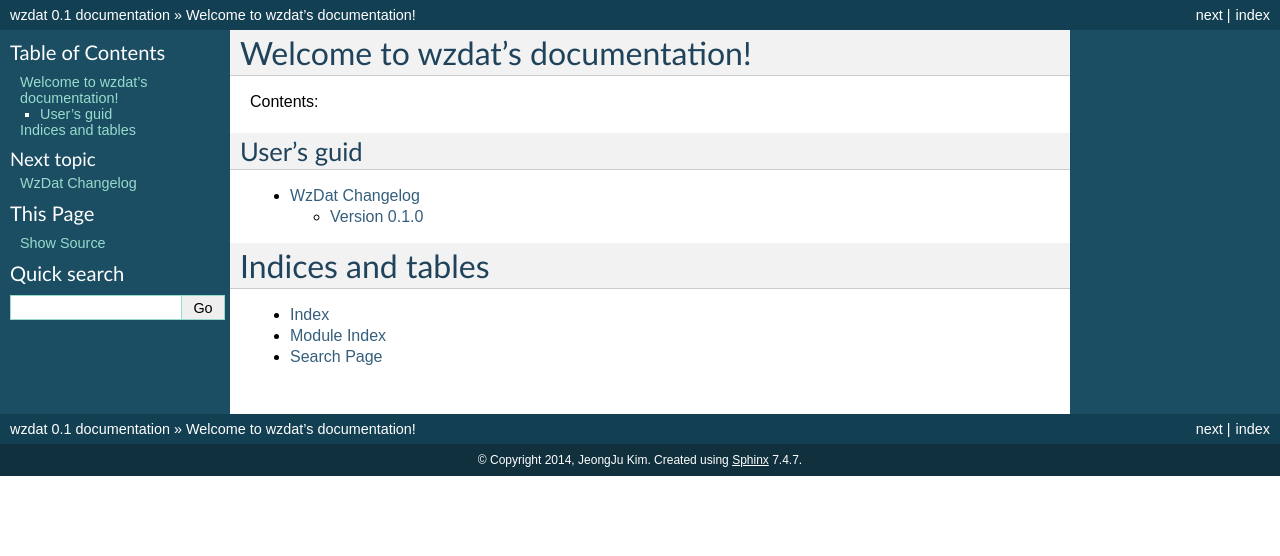
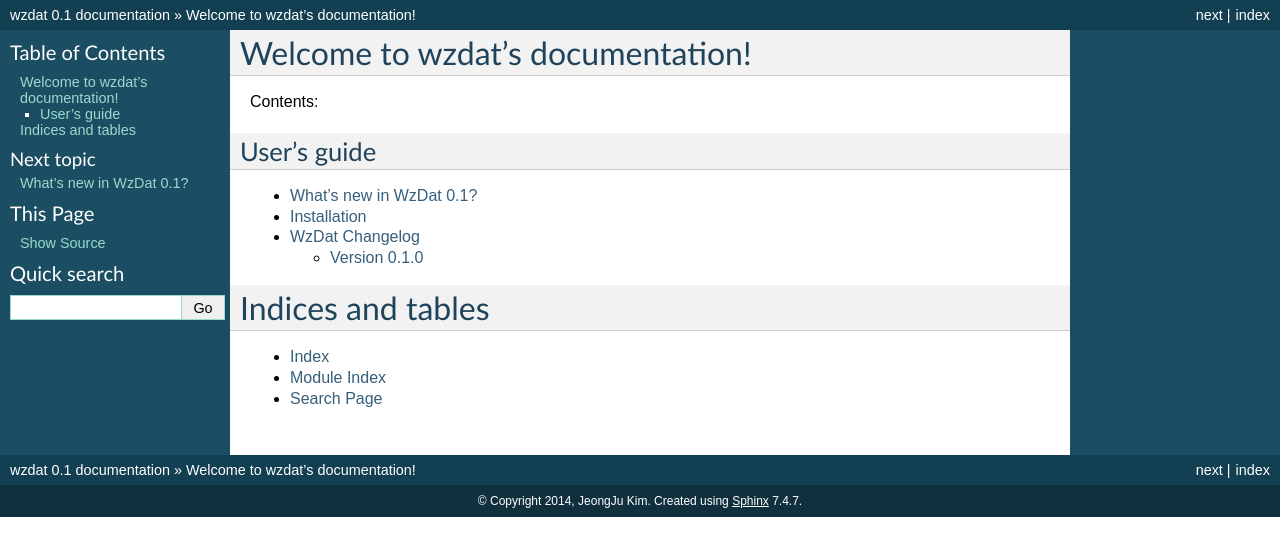
Before and after one commit to haje01/wzdat, a Sphinx documentation site: the page built from docs/index.rst, in a window 1280 px wide. Shown: the top 556 px of the page. Built offline with Sphinx 7.4.7, drawn with Linux system fonts in a browser that asks for light colours.

Commit message:
doc: init guide and whatsnew

```diff
--- a/docs/index.rst
+++ b/docs/index.rst
@@ -11,12 +11,14 @@ Contents:
 .. toctree::
    :maxdepth: 2
 
-User's guid
------------
+User's guide
+------------
 
 .. toctree::
    :maxdepth: 2
 
+   whatsnew/0.1
+   guide/install
    changes
 
 
--- /dev/null
+++ b/docs/whatsnew/0.1.rst
@@ -0,0 +1,4 @@
+What's new in WzDat 0.1?
+========================
+
+This is initial public release.
```
Also changed, not shown: docs/guide/install.rst (added, +10 -0 lines).
